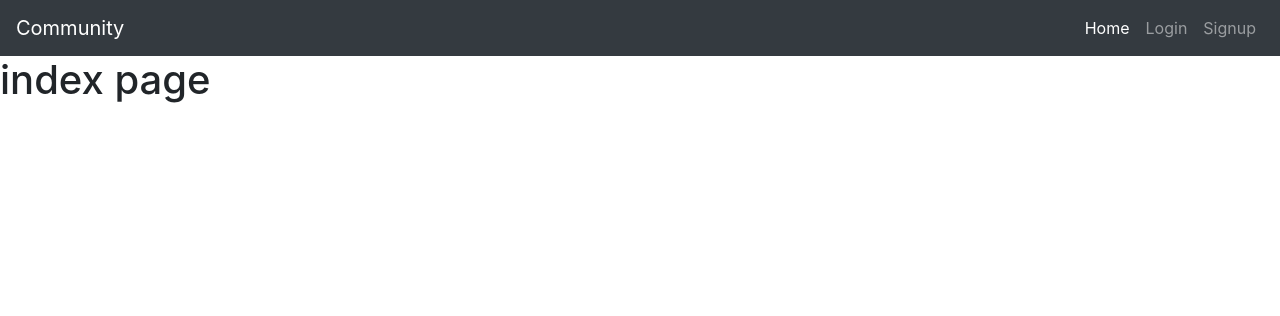
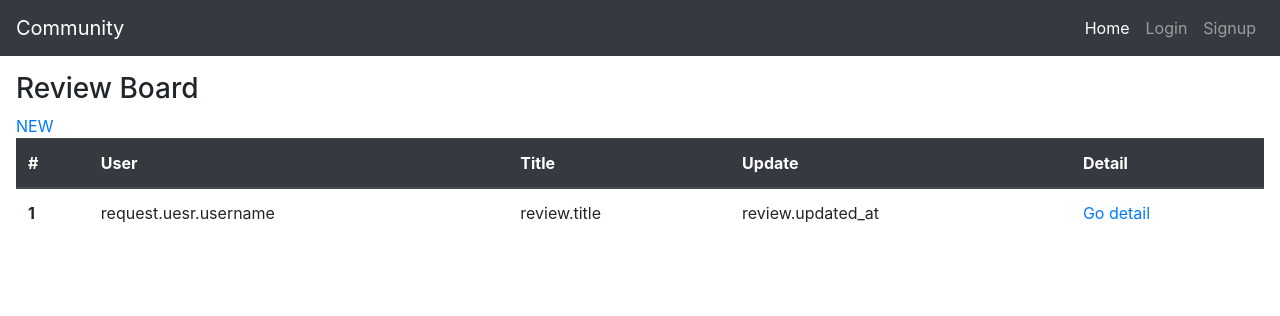
Before and after one commit to seunghee6022/Django, a Django app: template Web_board/community/reviews/templates/reviews/index.html in a window 1280 px wide. Shown: the top 316 px of the page. Run offline with Django 3.2, Linux system fonts and the light colour scheme; the template is opened without the code that fills it: most values are stand-ins (such as "Sample title", 1, 10 or a date in 2020); some libraries are stand-ins or nearby versions.

Commit message:
ready for basic R(Read)| Reading reviews - index.html

```diff
--- a/Web_board/community/community/templates/base.html
+++ b/Web_board/community/community/templates/base.html
@@ -28,7 +28,7 @@
       </nav>
 
 
-    <div>
+    <div class="m-3">
         {% block body %}
         {% endblock %}
     </div>
--- a/Web_board/community/reviews/templates/reviews/index.html
+++ b/Web_board/community/reviews/templates/reviews/index.html
@@ -1,9 +1,28 @@
 {% extends 'base.html' %}
 {% block body %}
-<h1>index page</h1>
-
-{% for review in reviews %}
-
-{% endfor %}
+<h3>Review Board</h3>
+<a href="#">NEW</a>
+<table class="table">
+    <thead class="thead-dark">
+      <tr>
+        <th scope="col">#</th>
+        <th scope="col">User</th>
+        <th scope="col">Title</th>
+        <th scope="col">Update</th>
+        <th scope="col">Detail</th>
+      </tr>
+    </thead>
+    <tbody>
+    {% for review in reviews %}
+      <tr>
+        <th scope="row">{{forloop.counter}}</th>
+        <td>request.uesr.username</td>
+        <td>review.title</td>
+        <td>review.updated_at</td>
+        <td><a href="#">Go detail</a></td>
+      </tr>
+      {% endfor %}
+    </tbody>
+  </table>
 
 {% endblock %}
```
